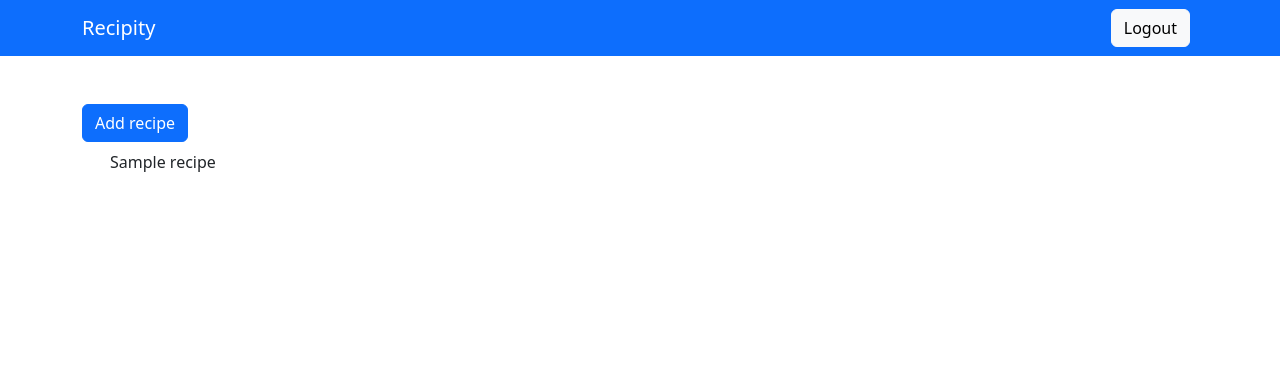
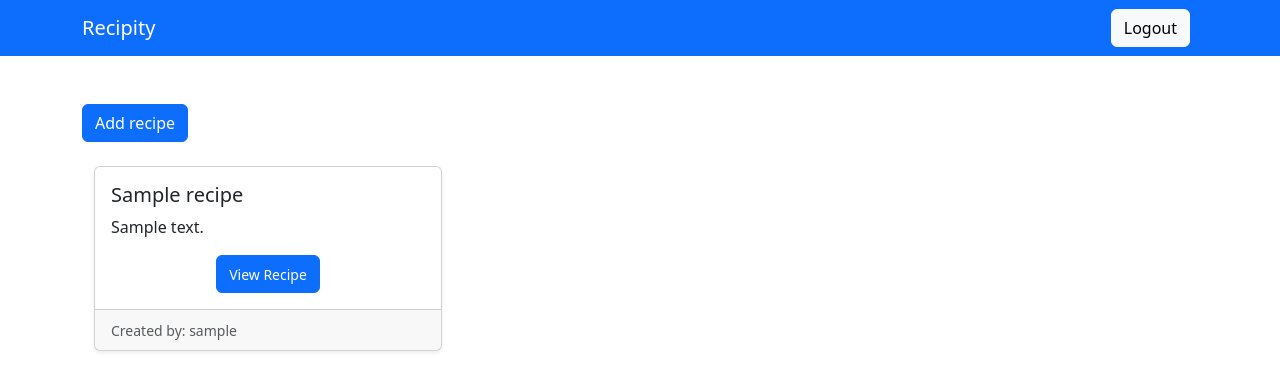
Before and after one commit to yannistrf/Recipity, a Flask app: page /home in a window 1280 px wide. Shown: the top 391 px of the page. Run offline with Flask 3, Linux system fonts and the light colour scheme; a user stored in the database is signed in; tables that the repository leaves empty hold one stand-in row (values such as "Sample post").

Commit message:
Create one to many relationship (User-Recipe). Built prettier layout for recipes

```diff
--- a/app/auth.py
+++ b/app/auth.py
@@ -33,8 +33,14 @@ def sign_up():
         password1 = request.form.get("password1")
         password2 = request.form.get("password2")
 
+        # TODO: hash password and add complexity check
         if password1 != password2:
             flash("Passwords dont match", category="error")
+            return redirect(url_for("auth.sign_up"))
+
+        user = User.query.filter_by(username=username).first()
+        if user:
+            flash("Username already in use", category="error")
             return redirect(url_for("auth.sign_up"))
 
         new_user = User(username=username, password=password1)
--- a/app/models.py
+++ b/app/models.py
@@ -5,8 +5,11 @@ class Recipe(db.Model):
     id = db.Column(db.Integer, primary_key=True)
     name = db.Column(db.String(128), nullable=False)
     desc = db.Column(db.String(1000), nullable=False)
+    user_id = db.Column(db.String(128), db.ForeignKey('user.id'), nullable=False)
+    user = db.relationship('User', back_populates='recipes')
 
 class User(db.Model, UserMixin):
     id = db.Column(db.Integer, primary_key=True)
     username = db.Column(db.String(128), nullable=False, unique=True)
     password = db.Column(db.String(128), nullable=False)
+    recipes = db.relationship('Recipe', back_populates='user')  # TODO: cascade
--- a/app/routes.py
+++ b/app/routes.py
@@ -16,7 +16,7 @@ def home():
         name = request.form.get("recipeName")
         desc = request.form.get("recipeDesc")
 
-        recipe = Recipe(name=name, desc=desc)
+        recipe = Recipe(name=name, desc=desc, user_id=current_user.id)
         db.session.add(recipe)
         db.session.commit()
 
--- a/app/templates/home.html
+++ b/app/templates/home.html
@@ -29,16 +29,26 @@
         </div>
     </div>
 
-<div class="container">
 
-    <ul class="list-group list-group-flush" id="recipes">
+<div class="container mt-4">
+    <div class="row">
         {% for recipe in recipes %}
-            <li class="list-group-item">
-            {{ recipe.name }}
-            </li>
+        <div class="col-md-4 mb-4">
+            <div class="card shadow-sm">
+                <div class="card-body">
+                    <h5 class="card-title">{{ recipe.name }}</h5>
+                    <!-- TO-DO: add pictures in recipes -->
+                    <!-- <img class="card-img-top" src="{{url_for('static', filename='images.jpeg')}}" alt="Card image cap"> -->
+                    <p class="card-text text-truncate">{{ recipe.desc }}</p>
+                    <div style="text-align: center;">
+                        <a href="#" class="btn btn-primary"><small> View Recipe </small></a>
+                    </div>
+                </div>
+                <div class="card-footer text-muted"><small> Created by: {{ recipe.user.username }} </small></div>
+            </div>
+        </div>
         {% endfor %}
-
+    </div>
 </div>
 
-
 {% endblock %}
```
